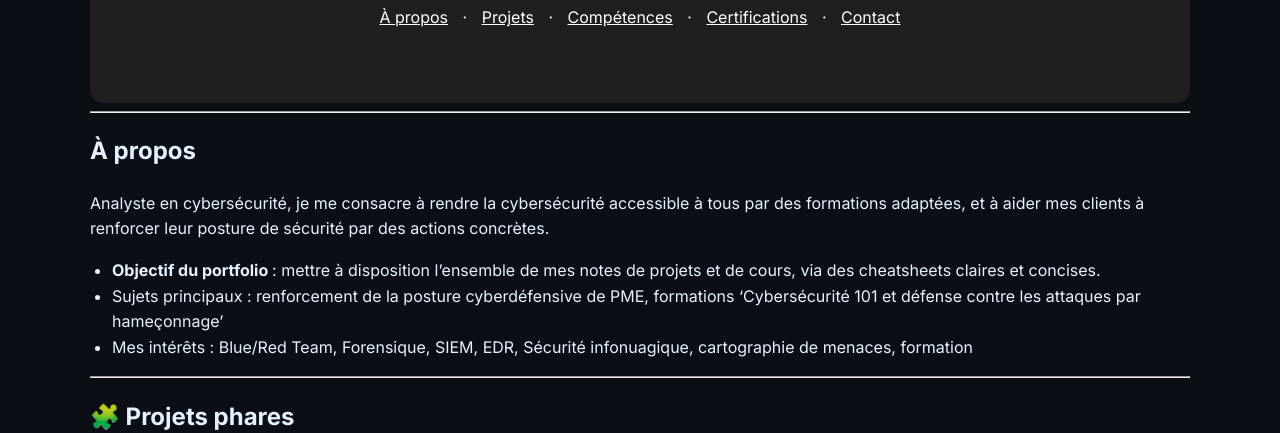
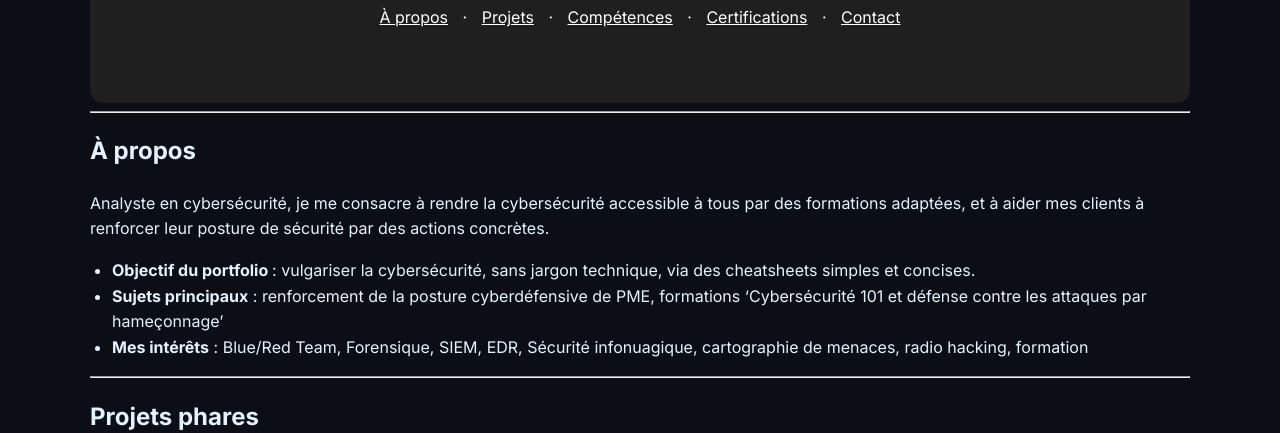
Before and after one commit to sqltemp/portfolio, a Jekyll site: the page built from index.md, in a window 1280 px wide and 900 px high, scrolled down 510 px, cut to the strip 0-433 px from the top of the window. Built offline with Jekyll 4.4.1, drawn with Linux system fonts in a browser that asks for light colours; our own code applies the rules of GitHub Pages for plain Markdown files.

Commit message:
Update index.md

```diff
--- a/index.md
+++ b/index.md
@@ -36,14 +36,14 @@ Mode d’emploi :
 Analyste en cybersécurité, je me consacre à rendre la cybersécurité accessible à tous par des formations adaptées, et à aider mes clients à renforcer leur posture de sécurité par des actions concrètes.
 
 
-- <strong> Objectif du portfolio </strong> : mettre à disposition l'ensemble de mes notes de projets et de cours, via des cheatsheets claires et concises.
-- Sujets principaux : renforcement de la posture cyberdéfensive de PME, formations 'Cybersécurité 101 et défense contre les attaques par hameçonnage'
-- Mes intérêts : Blue/Red Team, Forensique, SIEM, EDR, Sécurité infonuagique, cartographie de menaces, formation
+- <strong> Objectif du portfolio </strong> : vulgariser la cybersécurité, sans jargon technique, via des cheatsheets simples et concises.
+- <strong>Sujets principaux</strong> : renforcement de la posture cyberdéfensive de PME, formations 'Cybersécurité 101 et défense contre les attaques par hameçonnage'
+- <strong>Mes intérêts</strong> : Blue/Red Team, Forensique, SIEM, EDR, Sécurité infonuagique, cartographie de menaces, radio hacking, formation
 
 ---
 
 <!-- ===== PROJETS (cartes) ===== -->
-<h2 id="projets">🧩 Projets phares</h2>
+<h2 id="projets">Projets phares</h2>
 
 <!-- SECTION PROJETS PHARES – ALIGNEMENT 3 CARTES & TEXTE BLANC -->
 <!--div style="display:flex; flex-wrap:wrap; justify-content:center; gap:20px; background-color:#000; padding:30px; border-radius:12px;"> -->
```
